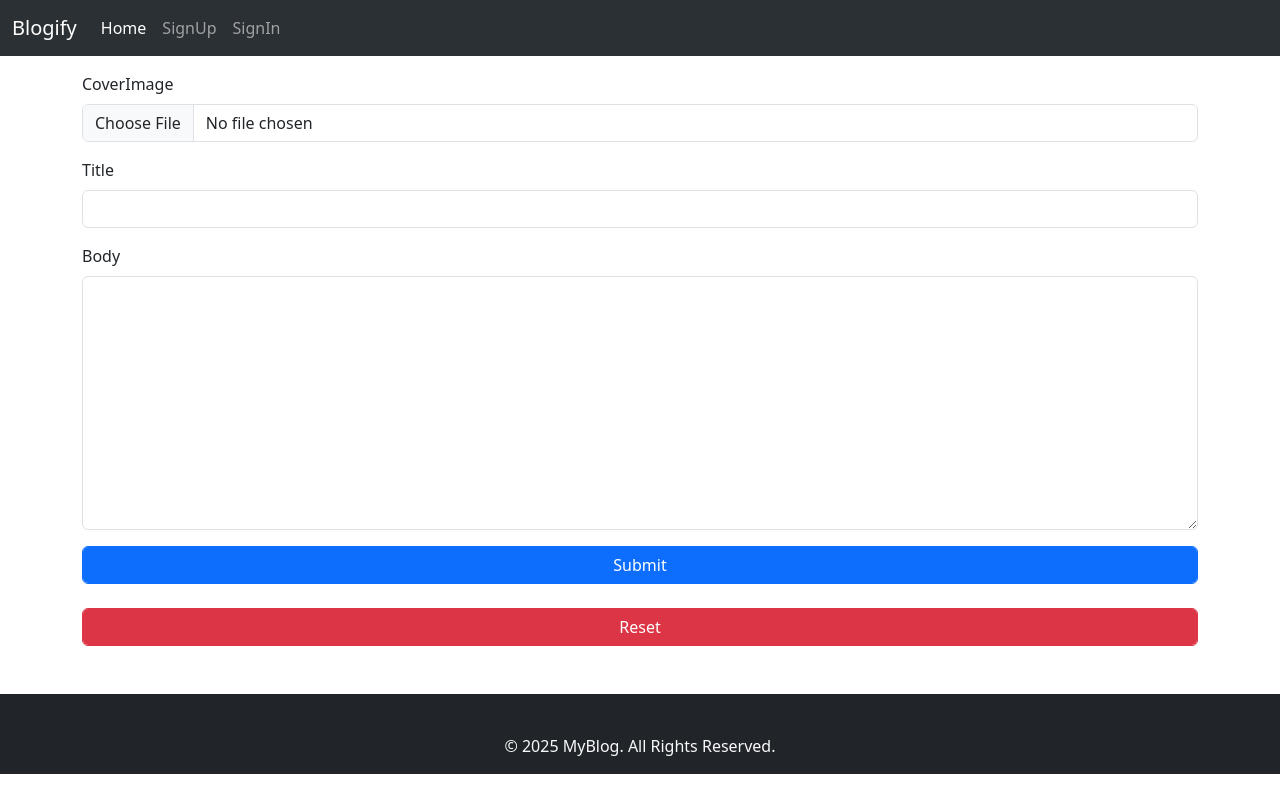
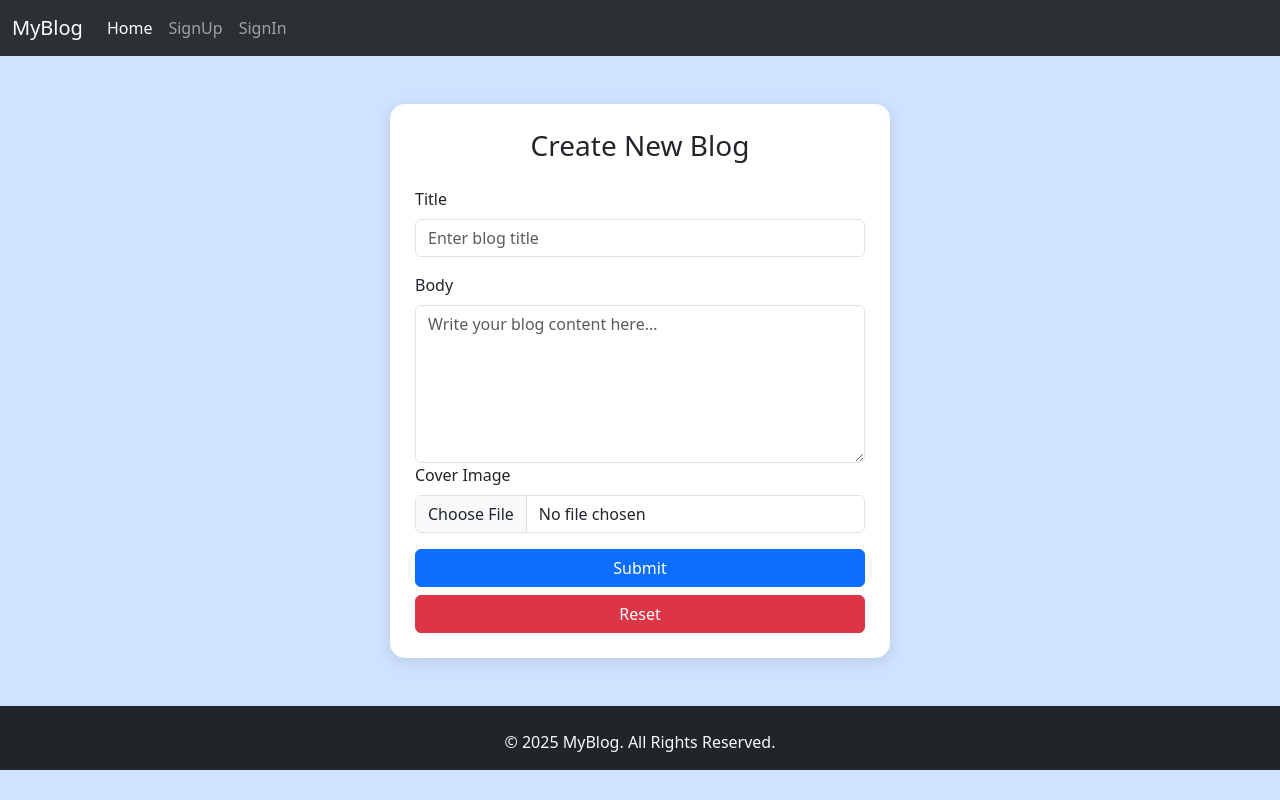
Before and after one commit to MohammadFaijAnsari/W3VILLA-Backend, a Node server app: page /blog/add-new in a window 1280 px wide. Run offline with Node 20, Linux system fonts and the light colour scheme; some libraries are stand-ins or nearby versions.

Commit message:
Update Blog Project

```diff
--- a/Youtube-Blog/index.js
+++ b/Youtube-Blog/index.js
@@ -13,8 +13,7 @@ app.use(express.urlencoded({ extended: false }));
 app.use(cookieParser());
 app.use(checkForAuthenticationCookie("token"));
 app.use(express.static(path.resolve('./public')));
-
-
+// EJS Engine
 app.set('view engine', 'ejs');
 app.set('views', path.resolve('./views'));
 
@@ -26,8 +25,6 @@ app.get('/',async (req, res) => {
         blogs: allBlog || null
     });
 });
-
-
 app.use('/user', userRoute);
 app.use('/blog', blogRoute);
 
--- a/Youtube-Blog/routes/blog.js
+++ b/Youtube-Blog/routes/blog.js
@@ -1,47 +1,73 @@
-const { Router } = require('express');
-const multer = require('multer');
-const path = require('path');
-const Blog = require('../models/blog');
+const { Router } = require("express");
+const multer = require("multer");
+const path = require("path");
+const Blog = require("../models/blog");
+
 const router = Router();
 
 // ===== Multer Storage =====
 const storage = multer.diskStorage({
   destination: function (req, file, cb) {
-    cb(null, path.resolve('./public/uploads'));
+    cb(null, path.resolve("./public/uploads"));
   },
   filename: function (req, file, cb) {
     const fileName = `${Date.now()}-${file.originalname}`;
     cb(null, fileName);
-  }
+  },
 });
 const upload = multer({ storage: storage });
 
-// Show form for new blog
-router.get('/add-new', (req, res) => {
-  return res.render('addblog', {
-    user: req.user || null
-  });
+// ====== Show All Blogs ======
+router.get("/", async (req, res) => {
+  try {
+    const blogs = await Blog.find({});
+    res.render("blogs", { blogs, user: req.user || null });
+  } catch (err) {
+    console.error(err);
+    res.status(500).send("Error fetching blogs");
+  }
 });
 
-// Show Record fro the According Id
-router.get('/:id',async (req,res)=>{
-  const blog=await Blog.findById(req.params.id);
+// ====== Show Form for New Blog ======
+router.get("/add-new", (req, res) => {
+  res.render("addblog", { user: req.user || null });
+});
 
+// ====== Show Single Blog by Id ======
+router.get("/:id", async (req, res) => {
+  try {
+    const blog = await Blog.findById(req.params.id);
+    if (!blog) {
+      return res.status(404).send("Blog not found");
+    }
+    res.render("blog",
+       {
+        user: req.user,
+         blog
+       });
+
+  } catch (err) {
+    console.error(err);
+    res.status(500).send("Error fetching blog");
+  }
 });
-// Save blog to DB
-router.post('/', upload.single('coverImage'), async (req, res) => {
+
+// ====== Save Blog to DB ======
+router.post("/", upload.single("coverImage"), async (req, res) => {
   try {
     const { title, body } = req.body;
     const blog = await Blog.create({
       title,
       body,
       createdBy: req.user ? req.user._id : null,
-      coverImageURL: req.file ? `/uploads/${req.file.filename}` : null
+      coverImageURL: req.file ? `/uploads/${req.file.filename}` : null,
     });
-    res.redirect(`/blog/${blog._id}`);
-  } catch (error) { }
+    return res.redirect(`/blog/${blog._id}`);
+    // res.redirect('/');
+  } catch (err) {
+    console.error(err);
+    res.status(500).send("Error while creating blog");
+  }
 });
 
-
-
 module.exports = router;
--- a/Youtube-Blog/views/addblog.ejs
+++ b/Youtube-Blog/views/addblog.ejs
@@ -4,21 +4,24 @@
   <meta charset="UTF-8">
   <meta name="viewport" content="width=device-width, initial-scale=1.0">
   <%- include('./partils/head') %>
-    <title>Document</title>
+  <title>Create Blog</title>
+  <style>
+    .form-card {
+      max-width: 600px;
+      background: #fff;
+      border-radius: 15px;
+      box-shadow: 0px 4px 15px rgba(0,0,0,0.1);
+      padding: 25px;
+    }
+  </style>
 </head>
- <%-include('partils/navbar')%>
-<body>
-     <div class="container mt-3">
+<body class="bg-primary-subtle">
+  <!-- Navbar -->
+  <%- include('partils/navbar') %>
+  <div class="d-flex justify-content-center align-items-center" >
+    <div class="form-card mt-5" style="width: 500px;">
+      <h3 class="text-center mb-4">Create New Blog</h3>
       <form action="/blog" method="post" enctype="multipart/form-data">
-                <div class="mb-3">
-                    <label for="coverImage" class="form-label">CoverImage</label>
-                    <input
-                        type="file"
-                        class="form-control"
-                        id="coverImage"
-                        name="coverImage"
-                     >
-                </div>
         <div class="mb-3">
           <label for="title" class="form-label">Title</label>
           <input
@@ -26,21 +29,40 @@
             class="form-control"
             id="title"
             name="title"
+            placeholder="Enter blog title"
+            required
           >
         </div>
         <div class="mb-3">
-                    <label for="title" class="form-label">Body</label>
-                    <textarea name="body" id="body" class="form-control" rows="10" cols="10"></textarea>
+          <label for="body" class="form-label">Body</label>
+          <textarea
+            name="body"
+            id="body"
+            class="form-control"
+            rows="6"
+            placeholder="Write your blog content here..."
+            required
+          ></textarea>
+          <div class="mb-3">
+          <label for="coverImage" class="form-label">Cover Image</label>
+          <input
+            type="file"
+            class="form-control"
+            id="coverImage"
+            name="coverImage"
+            required
+          >
         </div>
-                <div class="mt-3">
-                   <button class="btn btn-primary form-control">Submit</button>
-                   &nbsp;
-                   <button class="btn btn-danger form-control" type="reset">Reset</button>
+        </div>
+        <div class="d-grid gap-2">
+          <button class="btn btn-primary" type="submit">Submit</button>
+          <button class="btn btn-danger" type="reset">Reset</button>
         </div>
       </form>
     </div>
+  </div>
 
-        <!-- Footer Include -->
+  <!-- Footer -->
   <%- include('partils/footer') %>
 </body>
 </html>
--- a/Youtube-Blog/views/partils/footer.ejs
+++ b/Youtube-Blog/views/partils/footer.ejs
@@ -1,9 +1,9 @@
 <!-- Footer Start -->
-<footer class="bg-dark text-light pt-4 mt-5">
+<footer class="bg-dark text-light d-flex pt-4 mt-5 justify-content-center align-items-center">
   <div class="container">
     <!-- Bottom -->
-    <div class="text-center py-3 ">
-      <p class="mb-0">&copy; 2025 MyBlog. All Rights Reserved.</p>
+    <div class="text-center">
+      <p>&copy; 2025 MyBlog. All Rights Reserved.</p>
     </div>
   </div>
 </footer>
--- a/Youtube-Blog/views/partils/navbar.ejs
+++ b/Youtube-Blog/views/partils/navbar.ejs
@@ -1,6 +1,6 @@
 <nav class="navbar navbar-expand-lg bg-body-tertiary" data-bs-theme="dark">
   <div class="container-fluid">
-    <a class="navbar-brand" href="#">Blogify</a>
+    <a class="navbar-brand" href="#">MyBlog</a>
     <button class="navbar-toggler" type="button" data-bs-toggle="collapse" data-bs-target="#navbarNavDropdown"
       aria-controls="navbarNavDropdown" aria-expanded="false" aria-label="Toggle navigation">
       <span class="navbar-toggler-icon"></span>
@@ -34,10 +34,3 @@
     </div>
   </div>
 </nav>
-<%if (locals.error) { %>
-  <div class="container mt-4">
-    <div class="alert alert-danger text-center" role="alert">
-      <%= locals.error%>
-    </div>
-  </div>
-  <% } %>
```
Also changed, not shown: Youtube-Blog/routes/user.js (+6 -6 lines), Youtube-Blog/views/blog.ejs (added, +47 -0 lines), Youtube-Blog/views/home.ejs (+35 -22 lines), Youtube-Blog/views/signin.ejs (+37 -9 lines), Youtube-Blog/views/signup.ejs (+25 -11 lines), 9 other files. Lines whose indentation alone changed are shown as unchanged.
